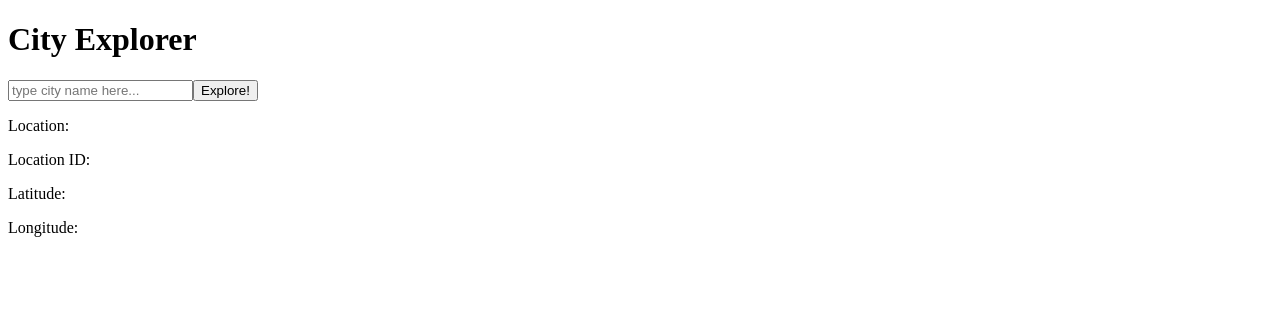
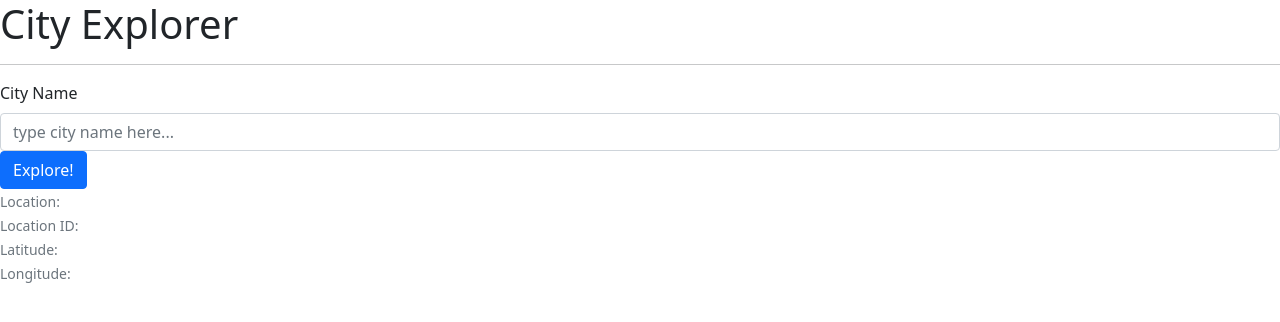
Before and after one commit to AnvayB/city-explorer, a React (Create React App) app: page / in a window 1280 px wide. Shown: the top 322 px of the page. Built offline with nearby package versions, Linux system fonts and the light colour scheme.

Commit message:
added bootstrapped form

```diff
--- a/package.json
+++ b/package.json
@@ -7,6 +7,7 @@
     "@testing-library/react": "^11.2.7",
     "@testing-library/user-event": "^12.8.3",
     "axios": "^0.21.1",
+    "bootstrap": "^5.0.2",
     "dotenv": "^10.0.0",
     "react": "^17.0.2",
     "react-bootstrap": "^1.6.1",
--- a/src/App.js
+++ b/src/App.js
@@ -1,5 +1,7 @@
 import React from 'react';
 import axios from 'axios';
+import Form from 'react-bootstrap/Form';
+import Button from 'react-bootstrap/Button';
 
 class App extends React.Component {
   constructor(props) {
@@ -10,7 +12,8 @@ class App extends React.Component {
     }
   }
 
-  getLocation = async() => {
+  getLocation = async(e) => {
+    e.preventDefault();
     const API = `https://us1.locationiq.com/v1/search.php?key=${process.env.REACT_APP_CITY_EXPLORER}&q=${this.state.searchQuery}&format=json`;
     const response = await axios.get(API);
     console.log('LOCATION IQ DATA:', response);
@@ -26,22 +29,27 @@ class App extends React.Component {
     return (
       <div>
         <h1>City Explorer</h1>
-        <input onChange = {(e) => this.setState({ searchQuery: e.target.value})}
+        <hr />
+        {/* <input onChange = {(e) => this.setState({ searchQuery: e.target.value})}
         placeholder = "type city name here..." type="text" />
-        <button onClick = {this.getLocation}>Explore!</button>
+        <button onClick = {this.getLocation}>Explore!</button> */}
 
-        <p>
-          Location: {this.state.location.display_name}
-        </p>
-        <p>
-          Location ID: {this.state.location.place_id}
-        </p>
-        <p>
-          Latitude: {this.state.location.lat}
-        </p>
-        <p>
-          Longitude: {this.state.location.lon}
-        </p>
+        <Form onSubmit = {this.getLocation}>
+      <Form.Group>
+        <Form.Label>City Name</Form.Label>
+        <Form.Control id = "form" onChange = {(e) => this.setState({ searchQuery: e.target.value})} placeholder = "type city name here..." type="text" />
+        <Button variant="primary" type="submit">
+          Explore!
+        </Button>
+        <Form.Text>
+        <br />
+        Location: {this.state.location.display_name} <br />
+        Location ID: {this.state.location.place_id} <br />
+        Latitude: {this.state.location.lat} <br />
+        Longitude: {this.state.location.lon} <br />
+        </Form.Text>
+      </Form.Group>
+    </Form>
       </div>
     )
   }
--- a/src/index.js
+++ b/src/index.js
@@ -1,6 +1,6 @@
 import React from 'react';
 import ReactDOM from 'react-dom';
-
+import 'bootstrap/dist/css/bootstrap.min.css';
 import App from './App';
 
 
```
Also changed, not shown: 2 other files (tests, documents, lock files or other folders).
